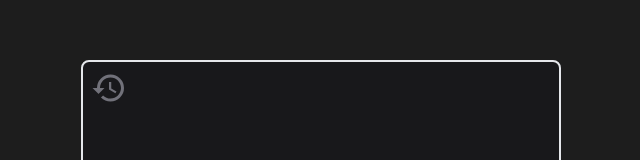
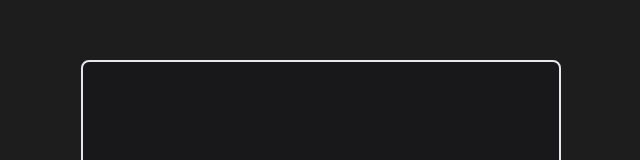
Before and after one commit to KillerMax4299/Calculator, a React (Vite) app: page / in a window 1280 px wide. Shown: the part 136-296 px from the top of the page, without its empty margins (319-959 px from the left). Built offline with nearby package versions, Linux system fonts and the light colour scheme.

Commit message:
History Button disabled

```diff
--- a/src/components/Textbox.jsx
+++ b/src/components/Textbox.jsx
@@ -41,7 +41,7 @@ const Textbox = ({ exp, res }) => {
   return (
     <div className="rounded-lg border-2 w-auto h-36 bg-zinc-900 row-span-2 col-span-full relative">
       <div className="flex flex-col justify-end h-3/5 text-white text-right p-1 px-4">
-        <History />
+        {/* ]<History /> */}
         <span
           ref={parentSpan}
           className="ml-2 font-light font-mono overflow-hidden"
--- a/src/components/UIElements.jsx
+++ b/src/components/UIElements.jsx
@@ -9,7 +9,6 @@ const UIElements = () => {
 
   useEffect(() => {
     setText(exp.replaceAll("*", "×").replaceAll("/", "÷"));
-
   }, [exp]);
 
   function UpdateExp(e) {
```
